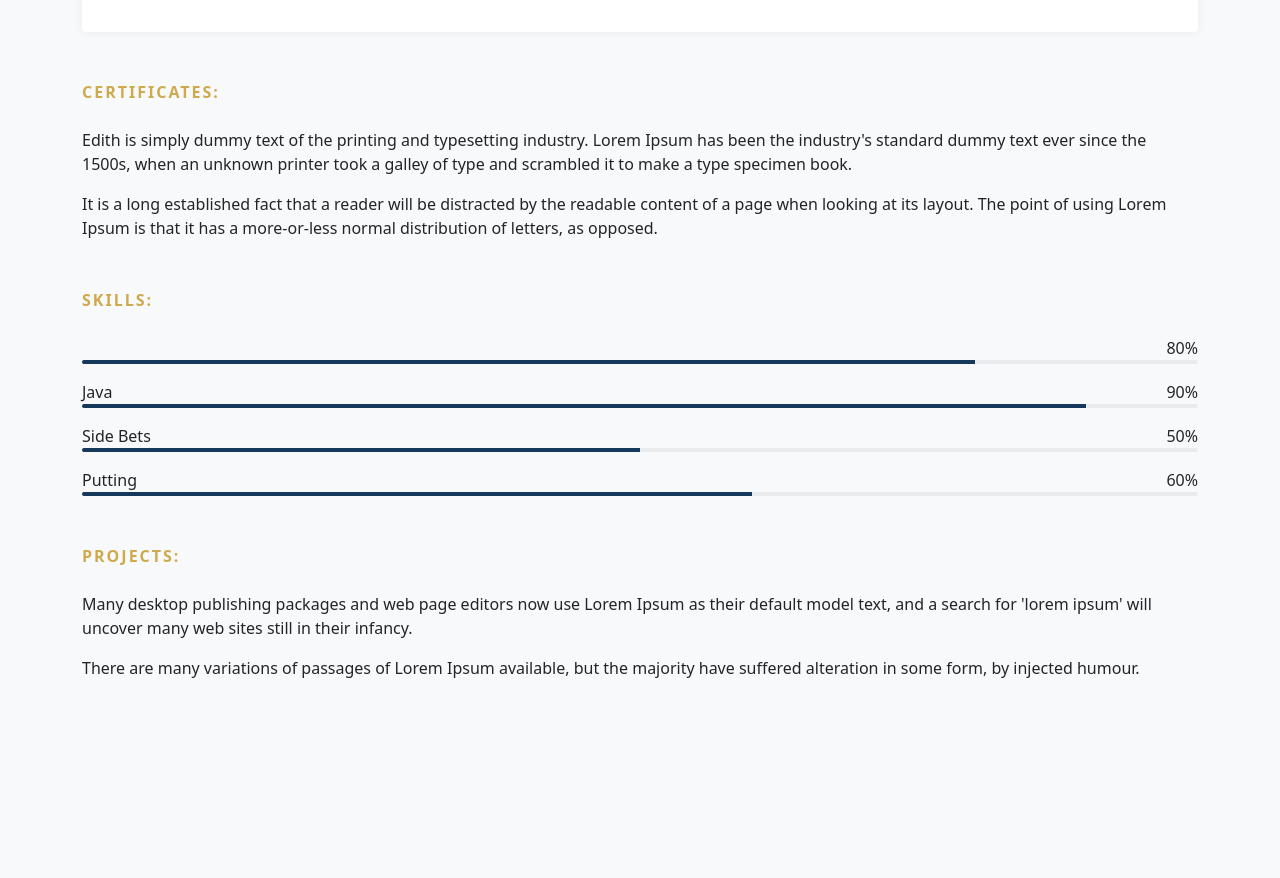
After one commit to chaimaejawhara/p-space, a PHP site: page /profile.html in a window 1280 px wide. The commit adds this page. Shown: the part 573-1451 px from the top of the page. Run offline with PHP 8.4, Linux system fonts and the light colour scheme.

Commit message:
UI completed

```diff
--- /dev/null
+++ b/profile.css
@@ -0,0 +1,109 @@
+body{margin-top:20px;}
+.card-style1 {
+    box-shadow: 0px 0px 10px 0px rgb(89 75 128 / 9%);
+}
+.border-0 {
+    border: 0!important;
+}
+.card {
+    position: relative;
+    display: flex;
+    flex-direction: column;
+    min-width: 0;
+    word-wrap: break-word;
+    background-color: #fff;
+    background-clip: border-box;
+    border: 1px solid rgba(0,0,0,.125);
+    border-radius: 0.25rem;
+}
+
+section {
+    padding: 120px 0;
+    overflow: hidden;
+    background: #fff;
+}
+.mb-2-3, .my-2-3 {
+    margin-bottom: 2.3rem;
+}
+
+.section-title {
+    font-weight: 600;
+    letter-spacing: 2px;
+    text-transform: uppercase;
+    margin-bottom: 10px;
+    position: relative;
+    display: inline-block;
+}
+.text-primary {
+    color: #ceaa4d !important;
+}
+.text-secondary {
+    color: #15395A !important;
+}
+.font-weight-600 {
+    font-weight: 600;
+}
+.display-26 {
+    font-size: 1.3rem;
+}
+
+@media screen and (min-width: 992px){
+    .p-lg-7 {
+        padding: 4rem;
+    }
+}
+@media screen and (min-width: 768px){
+    .p-md-6 {
+        padding: 3.5rem;
+    }
+}
+@media screen and (min-width: 576px){
+    .p-sm-2-3 {
+        padding: 2.3rem;
+    }
+}
+.p-1-9 {
+    padding: 1.9rem;
+}
+
+.bg-secondary {
+    background: #15395A !important;
+}
+@media screen and (min-width: 576px){
+    .pe-sm-6, .px-sm-6 {
+        padding-right: 3.5rem;
+    }
+}
+@media screen and (min-width: 576px){
+    .ps-sm-6, .px-sm-6 {
+        padding-left: 3.5rem;
+    }
+}
+.pe-1-9, .px-1-9 {
+    padding-right: 1.9rem;
+}
+.ps-1-9, .px-1-9 {
+    padding-left: 1.9rem;
+}
+.pb-1-9, .py-1-9 {
+    padding-bottom: 1.9rem;
+}
+.pt-1-9, .py-1-9 {
+    padding-top: 1.9rem;
+}
+.mb-1-9, .my-1-9 {
+    margin-bottom: 1.9rem;
+}
+@media (min-width: 992px){
+    .d-lg-inline-block {
+        display: inline-block!important;
+    }
+}
+.rounded {
+    border-radius: 0.25rem!important;
+}
+.imgContainer{
+    width: 400px;
+    height: 400px;
+    margin-left: 50px;
+}
--- /dev/null
+++ b/profile.html
@@ -0,0 +1,111 @@
+<!DOCTYPE html>
+<html lang="en">
+<head>
+    <meta charset="UTF-8">
+    <meta http-equiv="X-UA-Compatible" content="IE=edge">
+    <meta name="viewport" content="width=device-width, initial-scale=1.0">
+    <link href="https://cdn.jsdelivr.net/npm/bootstrap@5.2.0/dist/css/bootstrap.min.css" rel="stylesheet" integrity="sha384-gH2yIJqKdNHPEq0n4Mqa/HGKIhSkIHeL5AyhkYV8i59U5AR6csBvApHHNl/vI1Bx" crossorigin="anonymous">
+<link rel="stylesheet" href="profile.css">
+<!-- JavaScript Bundle with Popper -->
+<script src="https://cdn.jsdelivr.net/npm/bootstrap@5.2.0/dist/js/bootstrap.bundle.min.js" integrity="sha384-A3rJD856KowSb7dwlZdYEkO39Gagi7vIsF0jrRAoQmDKKtQBHUuLZ9AsSv4jD4Xa" crossorigin="anonymous"></script>
+
+    <title>Document</title>
+</head>
+<body>
+
+<section class="bg-light">
+    <div class="container">
+        <div class="row">
+            <div class="col-lg-12 mb-4 mb-sm-5">
+                <div class="card card-style1 border-0">
+                    <div class="card-body p-1-9 p-sm-2-3 p-md-6 p-lg-7">
+                        <div class="row align-items-center">
+                            <div class="col-lg-6 mb-4 mb-lg-0">
+                                <img class="imgContainer" src="./photos/img1.jpeg" alt="...">
+                            </div>
+                            <div class="col-lg-6 px-xl-10">
+                                <div class="bg-secondary d-lg-inline-block py-1-9 px-1-9 px-sm-6 mb-1-9 rounded">
+                                    <h3 class="h2 text-white mb-0">Emilia STEVENSON</h3>
+                                    <span class="text-primary">Java developer</span>
+                                </div>
+                                <ul class="list-unstyled mb-1-9">
+                                    <li class="mb-2 mb-xl-3 display-28"><span class="display-26 text-secondary me-2 font-weight-600">Position:</span> Java developer</li>
+                                    <li class="mb-2 mb-xl-3 display-28"><span class="display-26 text-secondary me-2 font-weight-600">Id:</span>135291</li>
+                                    <li class="mb-2 mb-xl-3 display-28"><span class="display-26 text-secondary me-2 font-weight-600">Email:</span> emiliastev@mail.com</li>
+                                    <li class="mb-2 mb-xl-3 display-28"><span class="display-26 text-secondary me-2 font-weight-600">Phone:</span> 507 - 541 - 4567</li>
+                                    <li class="display-28"><span class="display-26 text-secondary me-2 font-weight-600">Date of birth:</span>14/05/1994</li>
+                                </ul>
+                                <ul class="social-icon-style1 list-unstyled mb-0 ps-0">
+                                    <li><a href="#!"><i class="ti-twitter-alt"></i></a></li>
+                                    <li><a href="#!"><i class="ti-facebook"></i></a></li>
+                                    <li><a href="#!"><i class="ti-pinterest"></i></a></li>
+                                    <li><a href="#!"><i class="ti-instagram"></i></a></li>
+                                </ul>
+                            </div>
+                        </div>
+                    </div>
+                </div>
+            </div>
+            <div class="col-lg-12 mb-4 mb-sm-5">
+                <div>
+                    <span class="section-title text-primary mb-3 mb-sm-4">Certificates:</span>
+                    <p>Edith is simply dummy text of the printing and typesetting industry. Lorem Ipsum has been the industry's standard dummy text ever since the 1500s, when an unknown printer took a galley of type and scrambled it to make a type specimen book.</p>
+                    <p class="mb-0">It is a long established fact that a reader will be distracted by the readable content of a page when looking at its layout. The point of using Lorem Ipsum is that it has a more-or-less normal distribution of letters, as opposed.</p>
+                </div>
+            </div>
+            <div class="col-lg-12">
+                <div class="row">
+                    <div class="col-lg-12 mb-4 mb-sm-5">
+                        <div class="mb-4 mb-sm-5">
+                            <span class="section-title text-primary mb-3 mb-sm-4">Skills:</span>
+                            <div class="progress-text">
+                                <div class="row">
+                                    <div class="col-6"></div>
+                                    <div class="col-6 text-end">80%</div>
+                                </div>
+                            </div>
+                            <div class="custom-progress progress progress-medium mb-3" style="height: 4px;">
+                                <div class="animated custom-bar progress-bar slideInLeft bg-secondary" style="width:80%" aria-valuemax="100" aria-valuemin="0" aria-valuenow="10" role="progressbar"></div>
+                            </div>
+                            <div class="progress-text">
+                                <div class="row">
+                                    <div class="col-6">Java</div>
+                                    <div class="col-6 text-end">90%</div>
+                                </div>
+                            </div>
+                            <div class="custom-progress progress progress-medium mb-3" style="height: 4px;">
+                                <div class="animated custom-bar progress-bar slideInLeft bg-secondary" style="width:90%" aria-valuemax="100" aria-valuemin="0" aria-valuenow="70" role="progressbar"></div>
+                            </div>
+                            <div class="progress-text">
+                                <div class="row">
+                                    <div class="col-6">Side Bets</div>
+                                    <div class="col-6 text-end">50%</div>
+                                </div>
+                            </div>
+                            <div class="custom-progress progress progress-medium mb-3" style="height: 4px;">
+                                <div class="animated custom-bar progress-bar slideInLeft bg-secondary" style="width:50%" aria-valuemax="100" aria-valuemin="0" aria-valuenow="70" role="progressbar"></div>
+                            </div>
+                            <div class="progress-text">
+                                <div class="row">
+                                    <div class="col-6">Putting</div>
+                                    <div class="col-6 text-end">60%</div>
+                                </div>
+                            </div>
+                            <div class="custom-progress progress progress-medium" style="height: 4px;">
+                                <div class="animated custom-bar progress-bar slideInLeft bg-secondary" style="width:60%" aria-valuemax="100" aria-valuemin="0" aria-valuenow="70" role="progressbar"></div>
+                            </div>
+                        </div>
+                        <div>
+                            <span class="section-title text-primary mb-3 mb-sm-4">Projects:</span>
+                            <p>Many desktop publishing packages and web page editors now use Lorem Ipsum as their default model text, and a search for 'lorem ipsum' will uncover many web sites still in their infancy.</p>
+                            <p class="mb-1-9">There are many variations of passages of Lorem Ipsum available, but the majority have suffered alteration in some form, by injected humour.</p>
+
+                        </div>
+                    </div>
+                </div>
+            </div>
+        </div>
+    </div>
+</section>
+</body>
+</html>
--- a/style.css
+++ b/style.css
@@ -38,3 +38,9 @@ h1{
 .bg-light{
     background-color: white;
 }
+footer{
+    /* display: flex;
+    flex-direction: column;
+    justify-content: flex-end;     */
+    margin-top: 125px;
+}
```
Also changed, not shown: index.html (+8 -1 lines), result.css (added, +32 -0 lines), result.html (+123 -18 lines), photos/img1.jpeg.jpeg (added), photos/img2.jpeg.jpeg (added), photos/img3.jpeg.jpeg (added), photos/img4.jpeg.jpeg (added), photos/img5.jpeg.jpeg (added), photos/img6.jpeg.jpeg (added), photos/img7.jpeg.jpeg (added), photos/img8.jpeg.jpeg (added), photos/img9.jpeg.jpeg (added), script.js (added), 1 other file.
